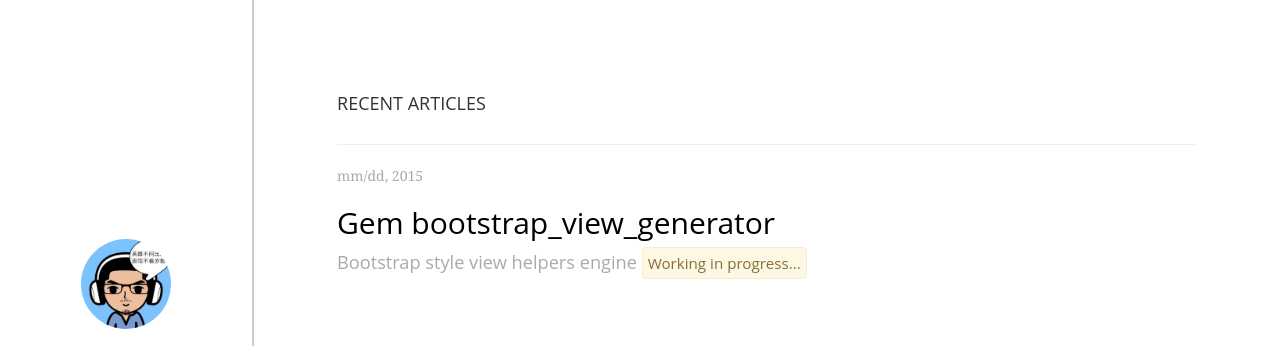
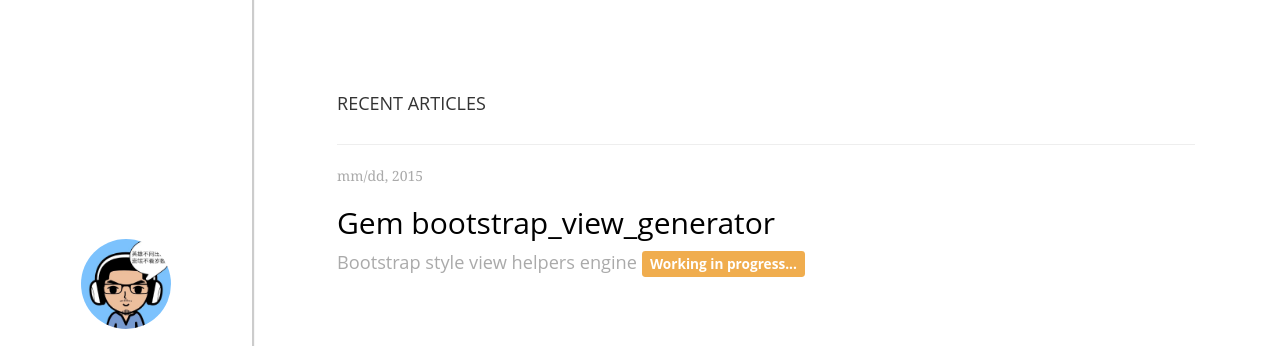
Before and after one commit to Sen-Zhang/sen-zhang.github.io, a website: page index.html at #/home in a window 1280 px wide. Shown: the top 346 px of the page. Drawn offline with nearby package versions, Linux system fonts and the light colour scheme; some packages are replaced by stand-ins of ours.

Commit message:
minor update

```diff
--- a/css/main.css
+++ b/css/main.css
@@ -225,10 +225,6 @@
   font-family: 'Noto Serif',Georgia,serif;
   text-decoration: underline;
 }
-.article-in-progress {
-  padding: 5px;
-  font-size: smaller;
-}
 
 .article-section {
   margin-bottom: 30px;
--- a/js/templates/home.html
+++ b/js/templates/home.html
@@ -10,7 +10,7 @@
 
       <p class="article-preview">
         Bootstrap style view helpers engine
-        <span class="alert alert-warning article-in-progress">Working in progress...</span>
+        <span class="label label-warning">Working in progress...</span>
       </p>
     </a>
   </li>
```
